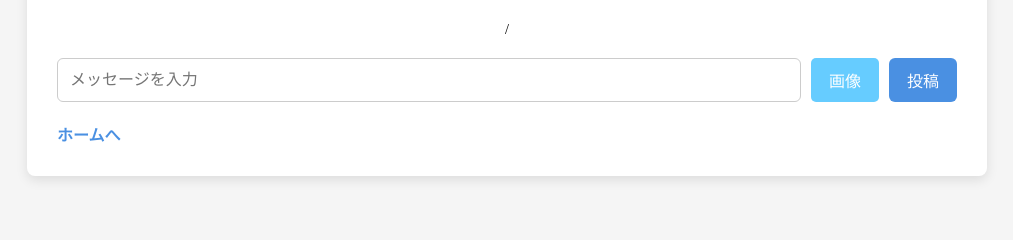
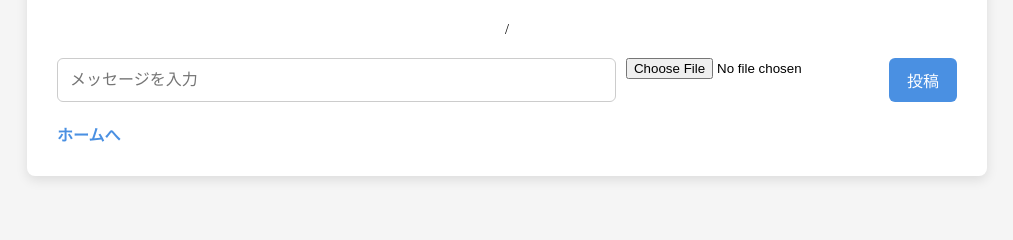
Before and after one commit to BeEngineer-Organization/sample_forum, a Django app: template main/templates/main/forum.html in a window 1280 px wide. Shown: the part 226-466 px from the top of the page, without its empty margins (133-1146 px from the left). Run offline with Django 5.2, Linux system fonts and the light colour scheme; the template is opened without the code that fills it, so the values that code supplies are empty.

Commit message:
画像がある場合の下線を調整

```diff
--- a/main/static/main/css/forum.css
+++ b/main/static/main/css/forum.css
@@ -105,15 +105,15 @@ body {
     font-size: 0.9rem;
 }
 
-.message-form input[type="file"] {
+/* .message-form input[type="file"] {
     display: none;
-}
+} */
 
-.message-form label {
+/* .message-form label {
     padding: 10px 18px;
     color: #fff;
     background-color: #66CCFF;
     border: none;
     border-radius: 5px;
-}
+} */
 /* 追加ここまで */
--- a/main/templates/main/forum.html
+++ b/main/templates/main/forum.html
@@ -24,7 +24,7 @@
                 <th>操作</th>
             </tr>
             {% for message in messages %}
-            <tr class="message-data">
+            <tr class="{% if message.image %}{% else %}message-data{% endif %}">
                 <td class="message-cell">{{ message.content }}</td>
                 <td class="message-cell">{{ message.user.username }}</td>{# 追加 #}
                 <td class="message-cell">{{ message.created_at|elapsed_time }}</td>{# 追加 #}
@@ -36,13 +36,13 @@
                 </td>
             </tr>
             {# 追加ここから #}
-            <tr>
-                {% if message.image %}
+            {% if message.image %}
+            <tr class="message-data">
                 <th>
                     <img src="{{ message.image.url }}" width="auto" height="200px">
                 </th>
-                {% endif %}
             </tr>
+            {% endif %}
             {# 追加ここまで #}
             {% endfor %}
         </table>
@@ -66,11 +66,11 @@
         <form class="message-form" action="{% url 'forum' topic.name %}" method="POST" enctype="multipart/form-data">
             {% csrf_token %}
             <input type="text" name="message" class="message-input" placeholder="メッセージを入力">
-            <label>
-                画像
-                <input type="file" name="image">
-            </label>
-            <!-- <input type="file" name="image"> -->
+            {# <label> #}
+                {# 画像 #}
+                {# <input type="file" name="image"> #}
+            {# </label> #}
+            <input type="file" name="image">
             <input type="submit" class="btn-submit" value="投稿">
         </form>
 
```
